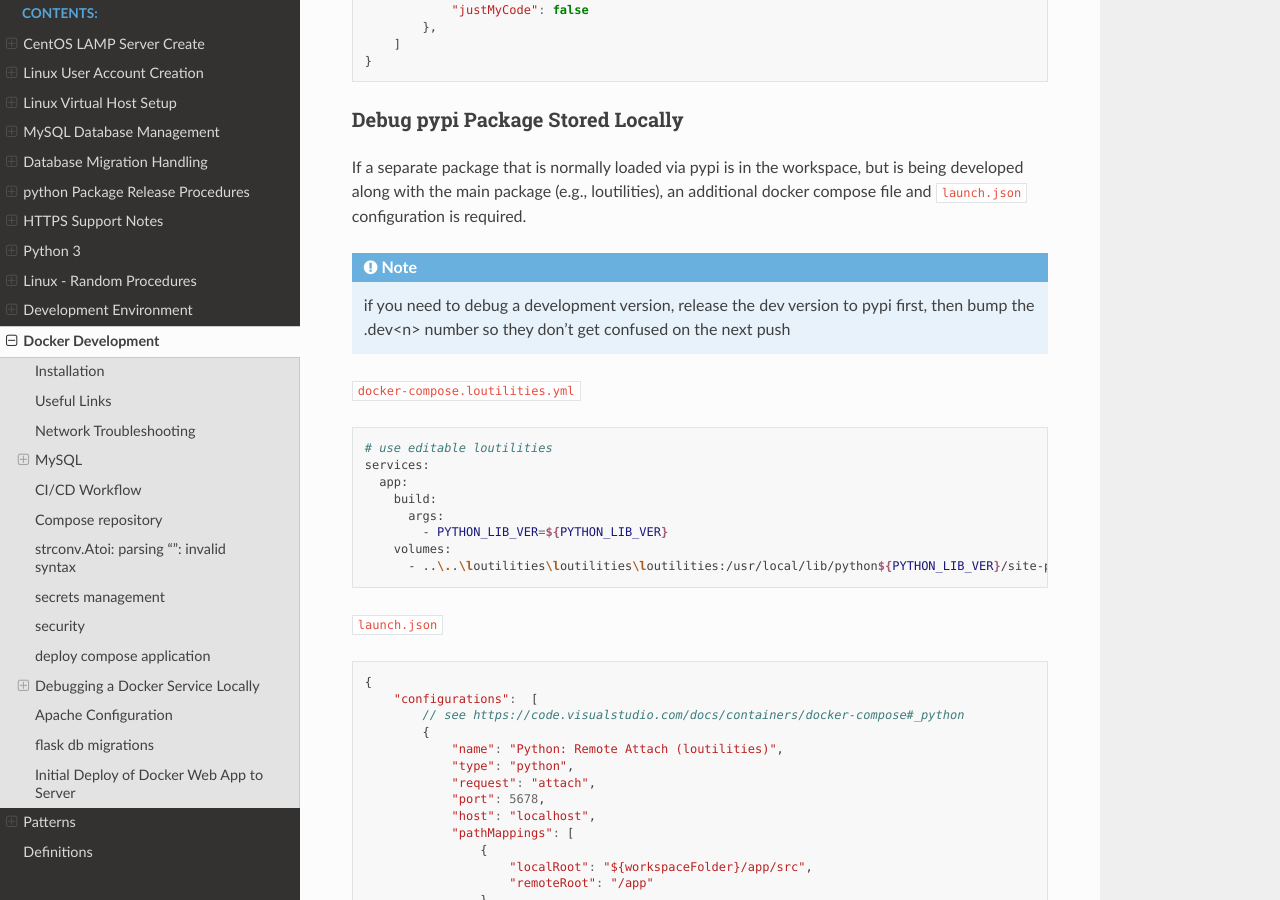
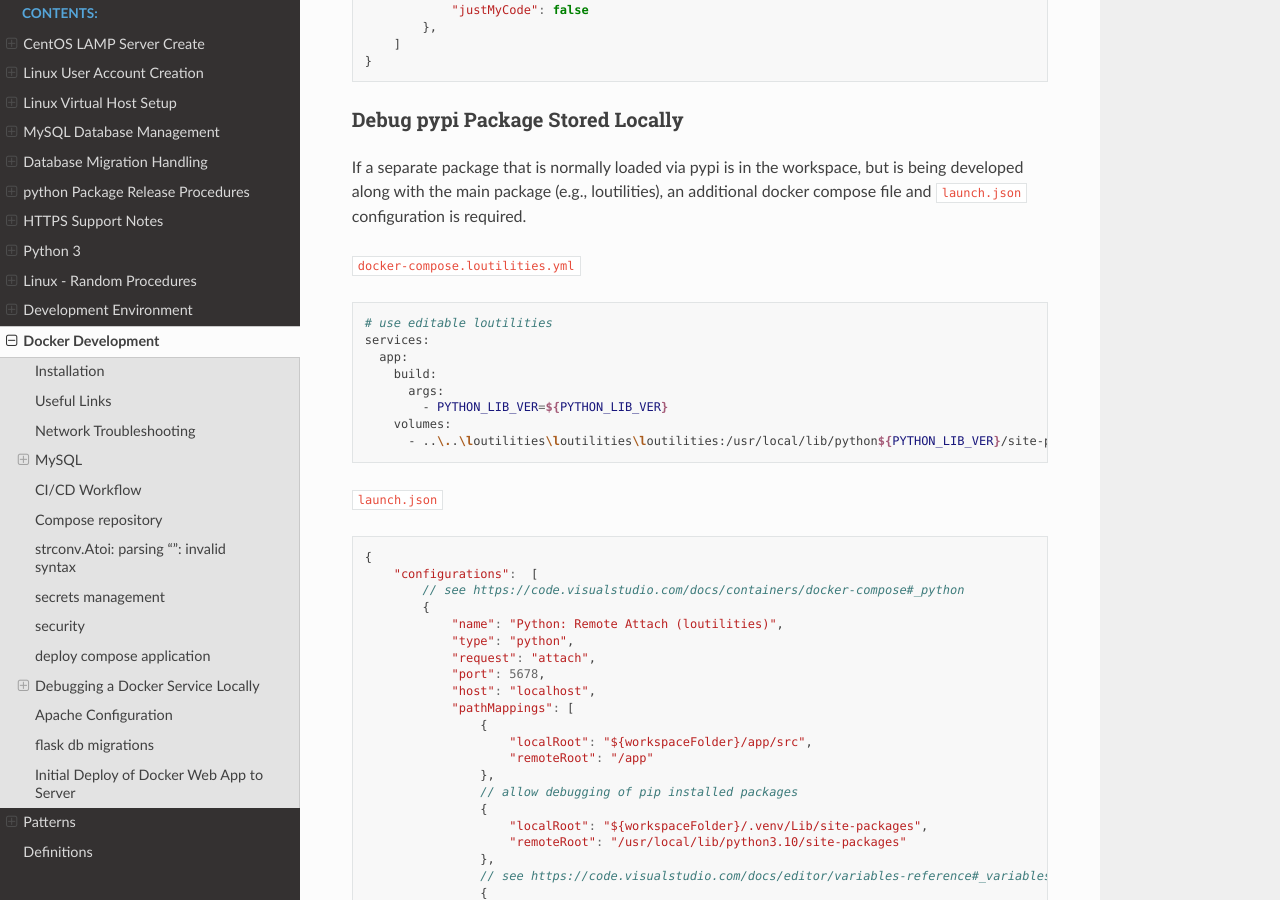
Before and after one commit to shanholtzerk/fork_loudevprocess, a Sphinx documentation site: the page built from docs/source/docker.rst, in a window 1280 px wide and 900 px high, scrolled down 6166 px. Built offline with Sphinx 7.4.7 and the Read the Docs theme 2.0.0, drawn with Linux system fonts in a browser that asks for light colours.

Commit message:
revert: clarify docker debug of package dev version using pypi

```diff
--- a/docs/source/docker.rst
+++ b/docs/source/docker.rst
@@ -313,10 +313,6 @@ Debug pypi Package Stored Locally
 If a separate package that is normally loaded via pypi is in the workspace, but is being developed along with the main package (e.g., loutilities), an
 additional docker compose file and ``launch.json`` configuration is required.
 
-.. note::
-    if you need to debug a development version, release the dev version to pypi first, then bump the
-    .dev<n> number so they don't get confused on the next push
-
 ``docker-compose.loutilities.yml``
 
 .. code-block:: docker
```
